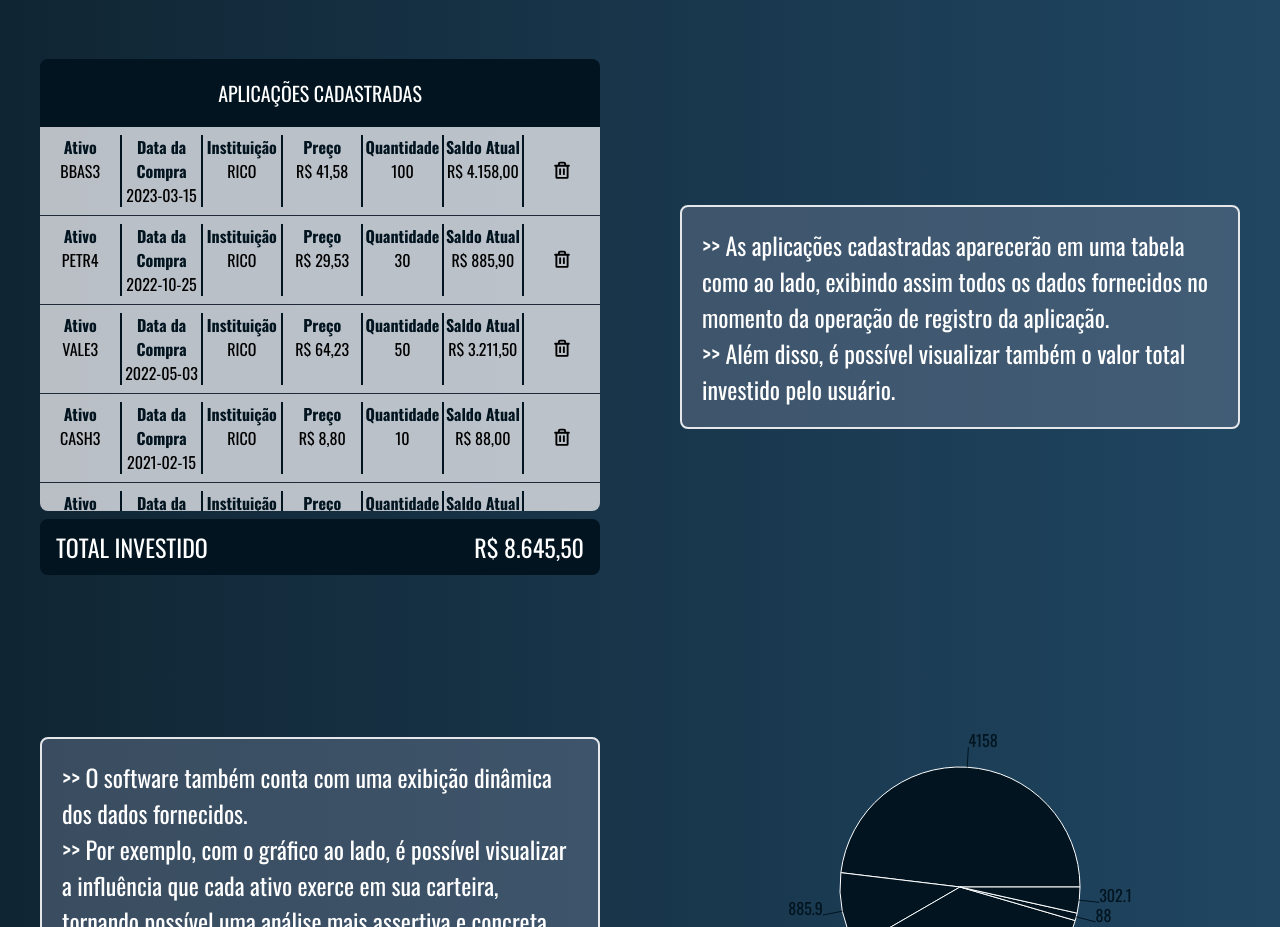
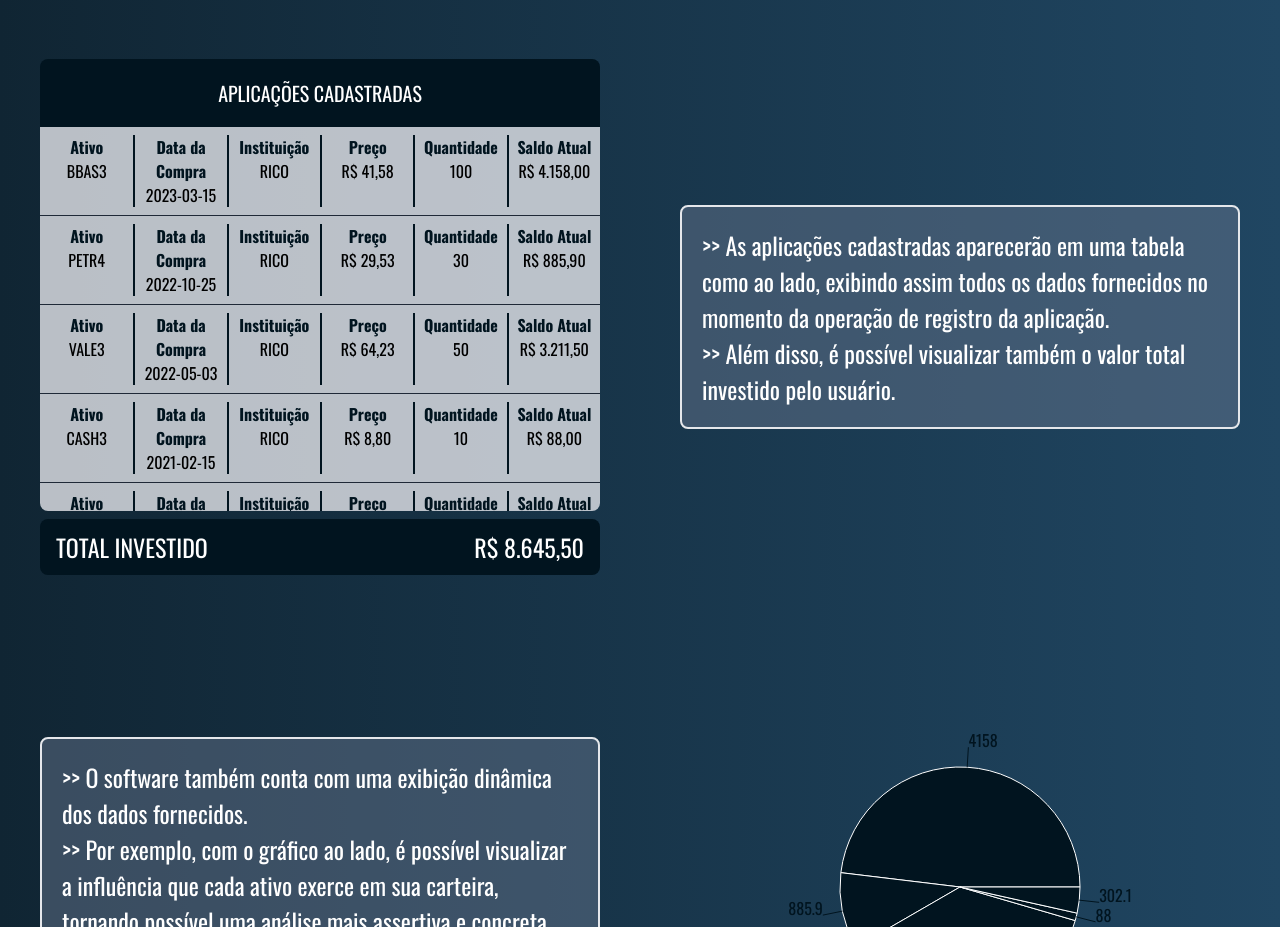
Before and after one commit to ViniciusCNB/manfin-wallet, a React (Vite) app in the folder web/: page / in a window 1280 px wide. Shown: the part 1100-2027 px from the top of the page. Built offline with nearby package versions, Linux system fonts and the light colour scheme.

Commit message:
Atualização da tabela das aplicações na página Home

```diff
--- a/web/src/components/Home/HomeBody.tsx
+++ b/web/src/components/Home/HomeBody.tsx
@@ -1,11 +1,9 @@
-import StockCard from "../Portfolio/StockCard"
 import { AcaoProps } from "../../types"
 import Chart from "./Chart"
 import { Link } from "react-router-dom"
 import { totalSharesValue } from "../../utils"
 
 const HomeBody = () => {
-
   const data: AcaoProps[] = [
     {
       codigo: "BBAS3",
@@ -93,15 +91,62 @@ const HomeBody = () => {
             <div className="bg-gray-200/80 h-96 overflow-auto scrollbar-thin scrollbar-thumb-[#01141f] divide-y-[1px] divide-gray-800 rounded-b-lg">
               {data.map((acao) => {
                 return (
-                  <StockCard
-                    key={acao.codigo}
-                    codigo={acao.codigo}
-                    data_atualizacao={acao.data_atualizacao}
-                    instituicao={acao.instituicao}
-                    preco={acao.preco}
-                    quantidade={acao.quantidade}
-                    valor_total={acao.valor_total}
-                  />
+                  <div className="w-full grid grid-cols-6 py-2 text-center divide-x-2 divide-[#01141f]">
+                    <div className="flex justify-center">
+                      <p>
+                        <span className="font-bold text-[#01141f]">Ativo</span>{" "}
+                        <br />
+                        {acao.codigo}
+                      </p>
+                    </div>
+                    <div className="flex justify-center">
+                      <p>
+                        <span className="font-bold text-[#01141f]">
+                          Data da Compra
+                        </span>
+                        <br /> {acao.data_atualizacao}
+                      </p>
+                    </div>
+                    <div className="flex justify-center">
+                      <p>
+                        <span className="font-bold text-[#01141f]">
+                          Instituição
+                        </span>{" "}
+                        <br />
+                        {acao.instituicao}
+                      </p>
+                    </div>
+                    <div className="flex justify-center">
+                      <p>
+                        <span className="font-bold text-[#01141f]">Preço</span>{" "}
+                        <br /> R${" "}
+                        {acao.preco.toLocaleString("pt-BR", {
+                          minimumFractionDigits: 2,
+                        })}
+                      </p>
+                    </div>
+                    <div className="flex justify-center">
+                      <p>
+                        <span className="font-bold text-[#01141f]">
+                          Quantidade
+                        </span>{" "}
+                        <br />
+                        {acao.quantidade}
+                      </p>
+                    </div>
+                    <div className="flex justify-center">
+                      <p>
+                        <span className="font-bold text-[#01141f]">
+                          Saldo Atual
+                        </span>{" "}
+                        <br />
+                        R${" "}
+                        {acao.valor_total.toLocaleString("pt-BR", {
+                          minimumFractionDigits: 2,
+                        })}
+                      </p>
+                    </div>
+                  </div>
                 )
               })}
             </div>
```
